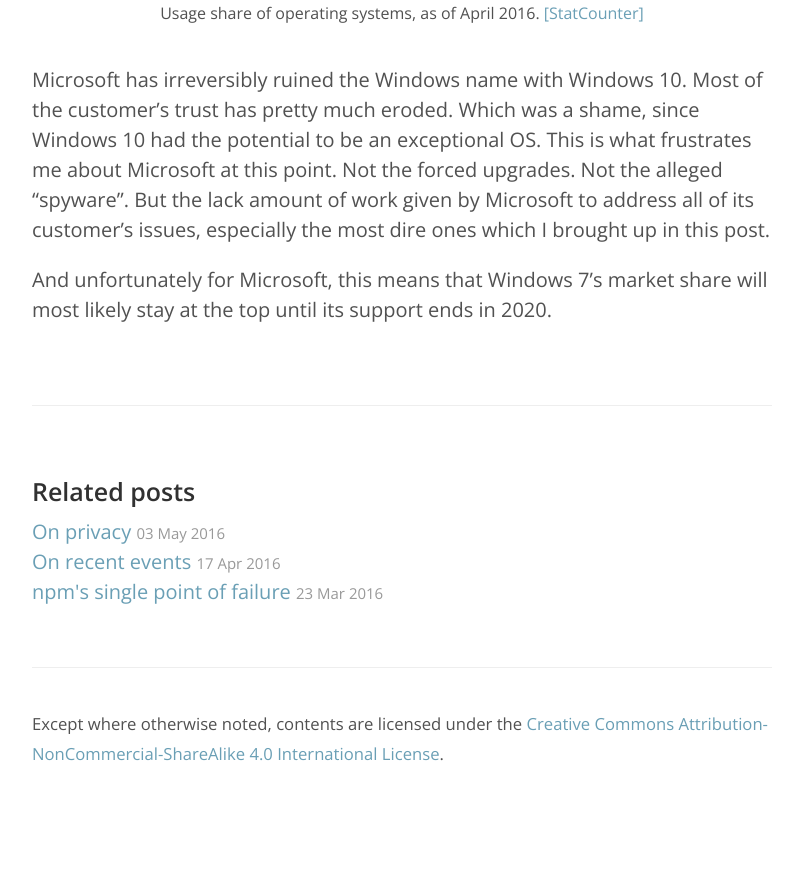
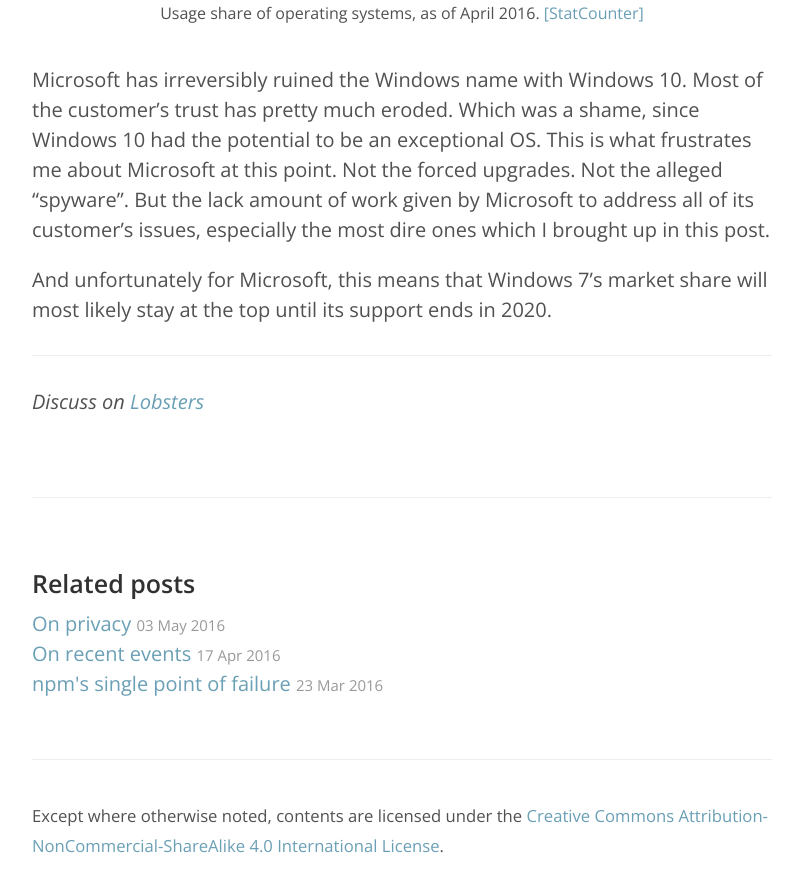
Before and after one commit to resir014/resir014.github.io, a Jekyll site: the page built from _posts/2016-06-02-windows-7-is-the-new-xp.md, in a window 1280 px wide and 900 px high, scrolled down 3057 px. Shown: the top 892 px of the window, without its empty margins (238-1041 px from the left). Built offline with Jekyll 4.4.1, drawn with Linux system fonts in a browser that asks for light colours; comment, search, counter and statistics services are not loaded; before the commit the page ends 3865 px from its top, so only the background shows below that.

Commit message:
Edited: Windows 7 is the new XP
Added Lobsters link.

```diff
--- a/_posts/2016-06-02-windows-7-is-the-new-xp.md
+++ b/_posts/2016-06-02-windows-7-is-the-new-xp.md
@@ -46,3 +46,7 @@
 Microsoft has irreversibly ruined the Windows name with Windows 10. Most of the customer's trust has pretty much eroded. Which was a shame, since Windows 10 had the potential to be an exceptional OS. This is what frustrates me about Microsoft at this point. Not the forced upgrades. Not the alleged "spyware". But the lack amount of work given by Microsoft to address all of its customer's issues, especially the most dire ones which I brought up in this post.
 
 And unfortunately for Microsoft, this means that Windows 7's market share will most likely stay at the top until its support ends in 2020.
+
+---
+
+*Discuss on [Lobsters](https://lobste.rs/s/n8ggih/windows_7_is_new_xp)*
```
